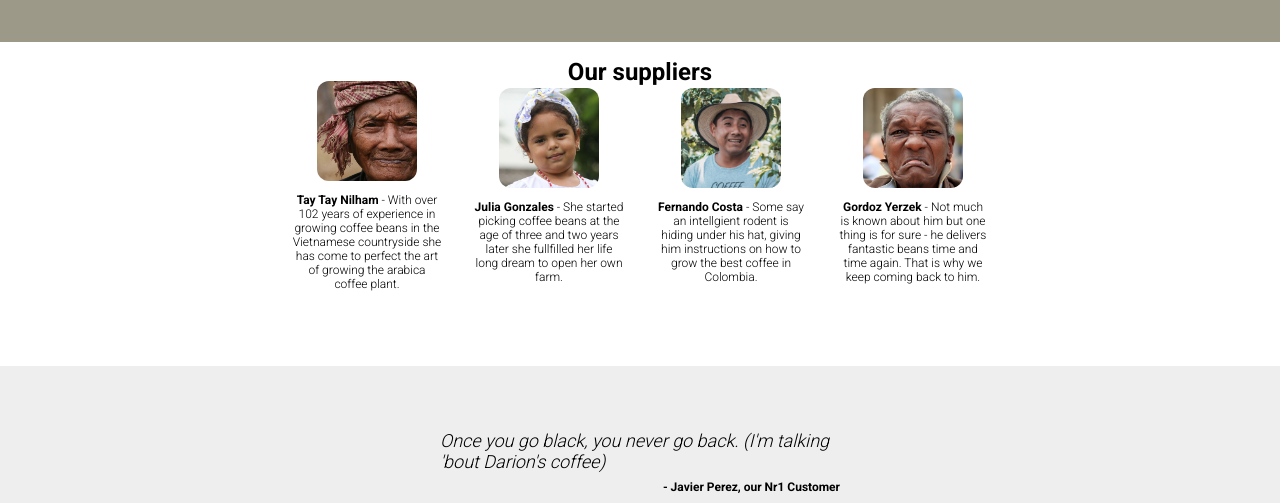
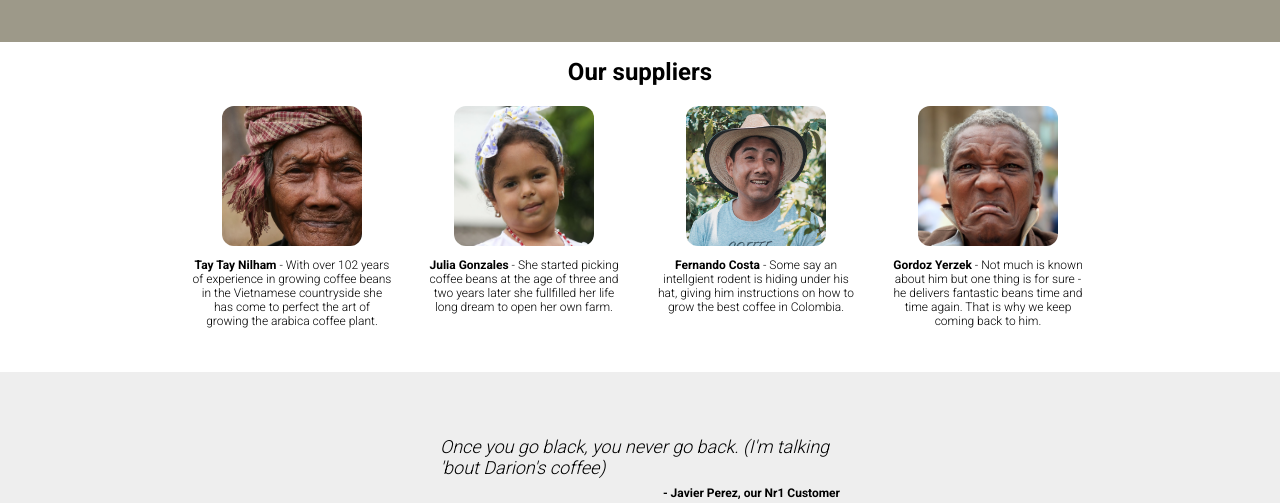
Before and after one commit to DarionV/odin_landing_page, a plain HTML site: page index.html in a window 1280 px wide. Shown: the part 322-825 px from the top of the page. Drawn offline with Linux system fonts and the light colour scheme.

Commit message:
Change size on Our Suppliers images

```diff
--- a/style.css
+++ b/style.css
@@ -36,6 +36,10 @@ a {
     color: black
 }
 
+a:hover {
+    color: white;
+}
+
 .title,
 .header,
 .footer {
@@ -46,6 +50,10 @@ a {
     display: flex;
     padding-top: 64px;
     padding-bottom: 64px;
+}
+
+.title > .container {
+    margin-right: 20px;
 }
 
 .title h1 {
@@ -65,29 +73,30 @@ a {
     display: flex;
     justify-content: center;
     gap: 32px;
-    margin-bottom: 64px;
+    padding-top: 20px;
+
 }
 
 .card {
     display: flex;
     flex-direction: column;
     gap: 12px;
-    height: 200px;
-    width: 150px;
-    justify-content: center;
+    height: 250px;
+    width: 200px;
+    justify-content:flex-start;
     align-items: center;
 }
 
 .card-image {
     border-radius: 12px;
-    height: 100px;
-    width: 100px;
+    height: 140px;
+    width: 140px;
     flex-shrink: 0;
     overflow:hidden
 }
 .card-image>img {
-    width: 110px;
-    height: auto;
+    width: 150px;
+    height: 150px;
 
 }
 
```
